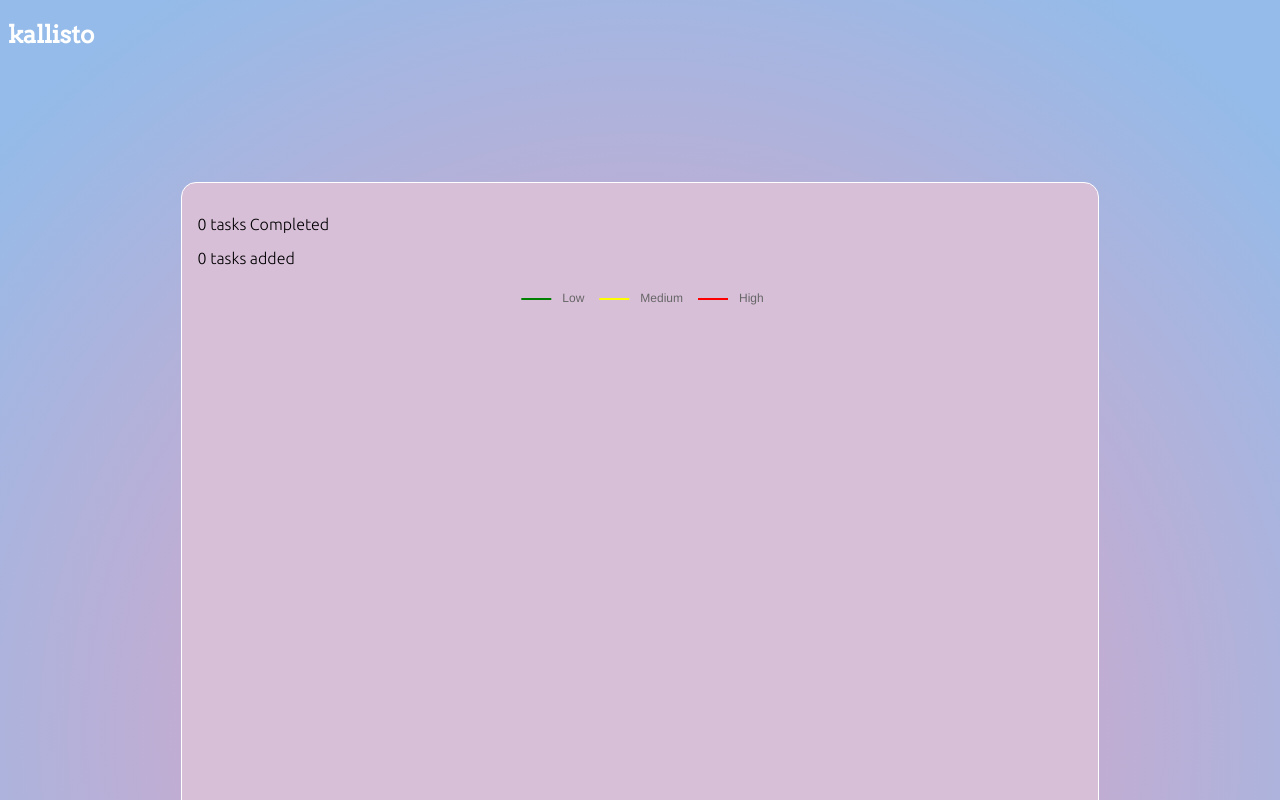
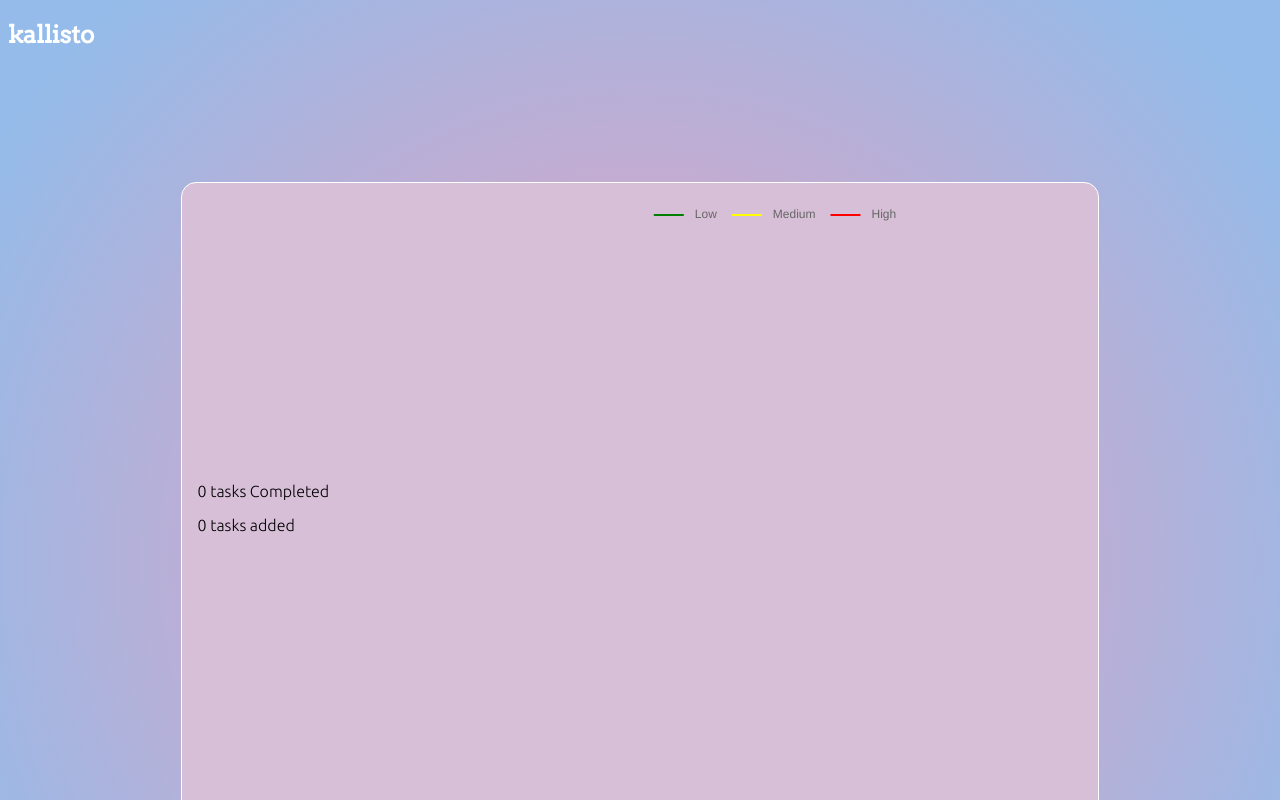
Before and after one commit to shwetaps605/Kallisto, a React (Create React App) app: page / in a window 1280 px wide. Shown: the top 800 px of the page. Built offline with nearby package versions, Linux system fonts and the light colour scheme; no server answers.

Commit message:
Added styles for chart

```diff
--- a/src/components/task-card/task-card.component.jsx
+++ b/src/components/task-card/task-card.component.jsx
@@ -2,7 +2,7 @@ import React, { useState } from 'react'
 import { useEffect } from 'react'
 import { useTasks } from '../../contexts/TaskContexts'
 import { Chart as ChartJS, ArcElement, Tooltip, Legend } from 'chart.js';
-import { Pie } from 'react-chartjs-2';
+import { Doughnut } from 'react-chartjs-2';
 import './task-card.styles.scss'
 
 const TaskProgressCard = (props) => {
@@ -47,9 +47,9 @@ const TaskProgressCard = (props) => {
 
     const getTotalNumberOfTasks = () => {
         setTotalNumberOfTasks(tasks.length)
-        setNumberOfLowPriorityTasks(tasks.filter(task => { return task.taskPriority === 'Low'}).length)
-        setNumberOfMediumPriorityTasks(tasks.filter(task => { return task.taskPriority === 'Medium'}).length)
-        setNumberOfHighPriorityTasks(tasks.filter(task => { return task.taskPriority === 'High'}).length)
+        setNumberOfLowPriorityTasks(tasks.filter(task => { return task.taskPriority === 'Low' }).length)
+        setNumberOfMediumPriorityTasks(tasks.filter(task => { return task.taskPriority === 'Medium' }).length)
+        setNumberOfHighPriorityTasks(tasks.filter(task => { return task.taskPriority === 'High' }).length)
     }
 
     return (
@@ -58,7 +58,10 @@ const TaskProgressCard = (props) => {
                 <p> {numberOfCompletedTasks} tasks Completed</p>
                 <p>{totalNumberOfTasks} tasks added</p>
             </div>
-            <Pie data={data}/>
+            <div className="info__chart">
+                <Doughnut data={data} />
+
+            </div>
 
         </div>
     )
--- a/src/components/task-card/task-card.styles.scss
+++ b/src/components/task-card/task-card.styles.scss
@@ -6,5 +6,15 @@
     width: 70%;
     border-radius:15px;
     border: 1px solid #fff;
-    flex-direction: column;
+    // flex-direction: column;
+    align-items: center;
+    justify-content: space-between;
+
+    .info__group {
+        width: 30%;
+    }
+
+    .info__chart {
+        width: 70%;
+    }
 }
```
Lines whose indentation alone changed are shown as unchanged.
